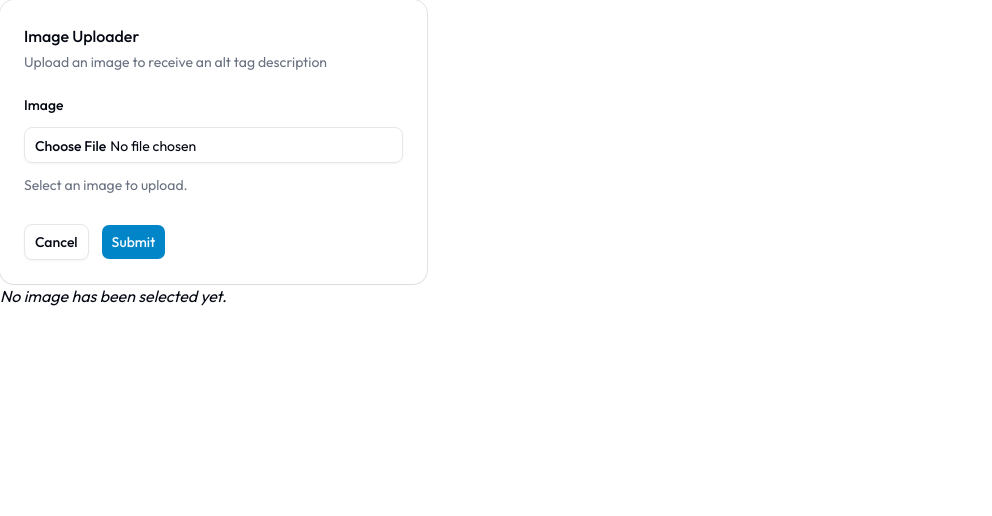
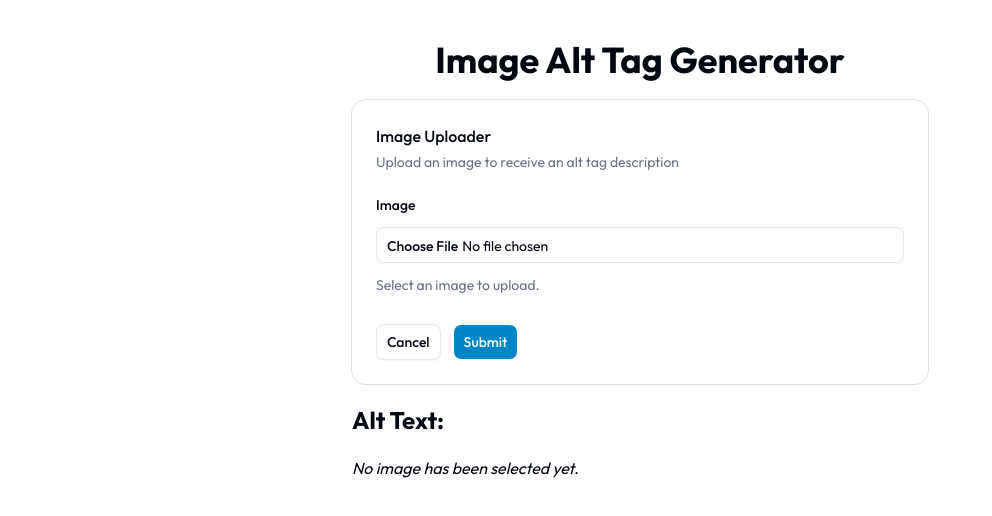
Before and after one commit to JMixson/alt-text-generator, a Next.js app: page / in a window 1280 px wide. Shown: the top 516 px of the page, without its empty margins (0-992 px from the left). Built offline with nearby package versions, Linux system fonts and the light colour scheme.

Commit message:
Update layout and formatting

```diff
--- a/app/layout.tsx
+++ b/app/layout.tsx
@@ -18,7 +18,7 @@ export default function RootLayout({
   return (
     <html lang="en" className={outfit.variable}>
       <body>
-        {children}
+        <div className="flex min-h-svh justify-self-center p-5">{children}</div>
         <Toaster />
       </body>
     </html>
--- a/app/page.tsx
+++ b/app/page.tsx
@@ -7,9 +7,14 @@ export default function Page() {
   const [resultText, setResultText] = useState('');
 
   return (
-    <>
+    <div className="my-5 max-w-xl">
+      <h1 className="mb-5 text-center text-4xl font-bold">
+        Image Alt Tag Generator
+      </h1>
       <ImageUploadForm onResult={setResultText} />
+
+      <h2 className="my-5 text-2xl font-bold">Alt Text:</h2>
       <AltText result={resultText} />
-    </>
+    </div>
   );
 }
--- a/components/ImageUploadForm.tsx
+++ b/components/ImageUploadForm.tsx
@@ -41,7 +41,7 @@ function ImageUploadForm({ onResult }: { onResult: ImageFormProps }) {
 
   function formReset() {
     form.reset();
-    setFileKey(key => key + 1);
+    setFileKey((key) => key + 1);
   }
 
   async function onSubmit(data: formSchemaType) {
@@ -63,7 +63,7 @@ function ImageUploadForm({ onResult }: { onResult: ImageFormProps }) {
   }
 
   return (
-    <Card className="w-1/3">
+    <Card className="w-xl">
       <CardHeader>
         <CardTitle>Image Uploader</CardTitle>
         <CardDescription>
@@ -85,7 +85,7 @@ function ImageUploadForm({ onResult }: { onResult: ImageFormProps }) {
                     type="file"
                     id="picture"
                     accept="image/png, image/jpeg"
-                    onChange={e => field.onChange(e.target.files?.[0])}
+                    onChange={(e) => field.onChange(e.target.files?.[0])}
                   />
                   <FieldDescription>
                     Select an image to upload.
```
